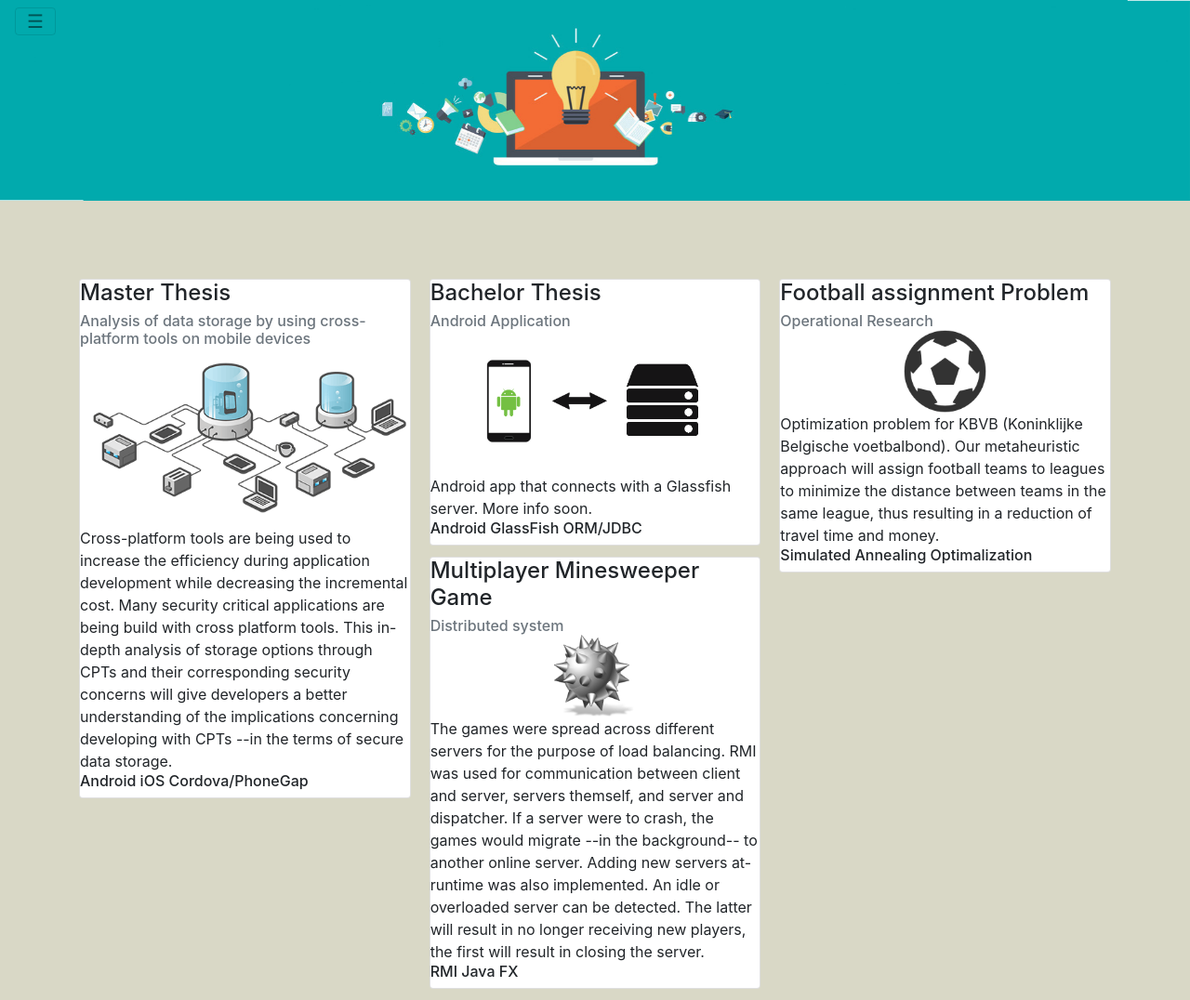
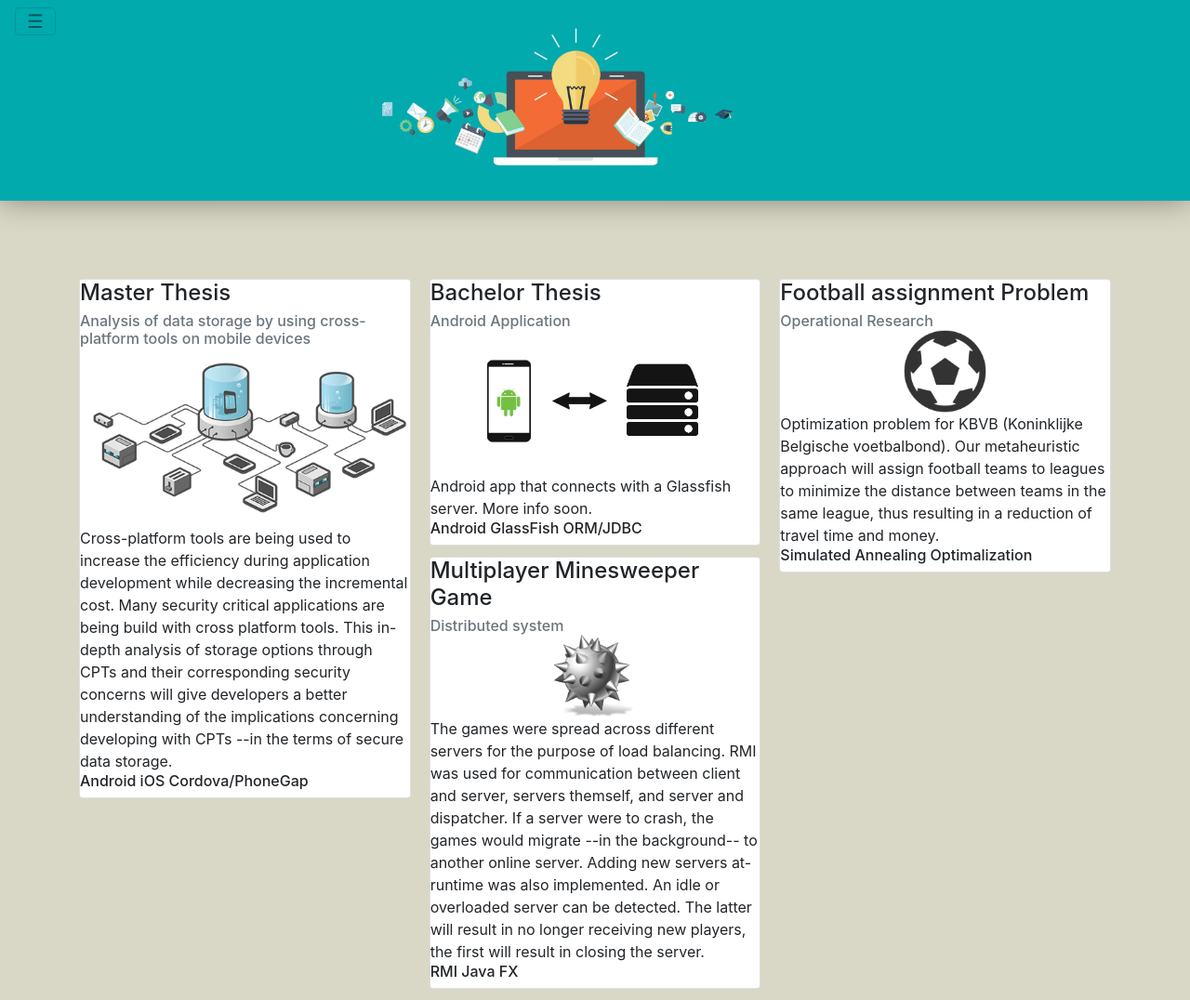
Before and after one commit to gillescallebaut/gillescallebaut.github.io, a plain HTML site: page projects/index.html in a window 1280 px wide. Shown: the whole page at 93% size. Drawn offline with nearby package versions, Linux system fonts and the light colour scheme.

Commit message:
banner update

```diff
--- a/projects/index.html
+++ b/projects/index.html
@@ -33,6 +33,12 @@
             top: 0;
             width: 100%;
             z-index :10;
+
+            margin-bottom: -5px;
+
+            -webkit-box-shadow: 0px 0px 30px 0px rgba(50, 50, 50, 0.49);
+            -moz-box-shadow:    0px 0px 30px 0px rgba(50, 50, 50, 0.49);
+            box-shadow:         0px 0px 30px 0px rgba(50, 50, 50, 0.49);
         }
 
         .container {
@@ -69,7 +75,7 @@
     </style>
 </head>
 <body>
-<div class="banner hidden-md-down"><img src="banner_projects.jpg" style="width:100%"></div>
+<div class="banner hidden-md-down"><img src="banner_projects.png" style="width:100%"></div>
 <nav class="navbar navbar-light bg-faded navbar navbar-fixed-top">
     <button class="navbar-toggler hidden-sm-up" type="button" data-toggle="collapse" data-target="#exCollapsingNavbar2">
         &#9776;
@@ -211,7 +217,8 @@
         integrity="sha384-vZ2WRJMwsjRMW/8U7i6PWi6AlO1L79snBrmgiDpgIWJ82z8eA5lenwvxbMV1PAh7"
         crossorigin="anonymous"></script>
 <script type="text/javascript">
-    $( document ).ready(function() {
+    $(window).ready(function() {
+        $(document).ready(function () {
             if ($(".banner").is(":visible")) {
                 var h = $(".banner").height();
                 $(".container").css('margin-top', h);
@@ -235,6 +242,7 @@
                 }
             });
         });
+    });
 </script>
 </body>
 </html>
```
Also changed, not shown: projects/banner_projects.png (added). Lines whose indentation alone changed are shown as unchanged.
